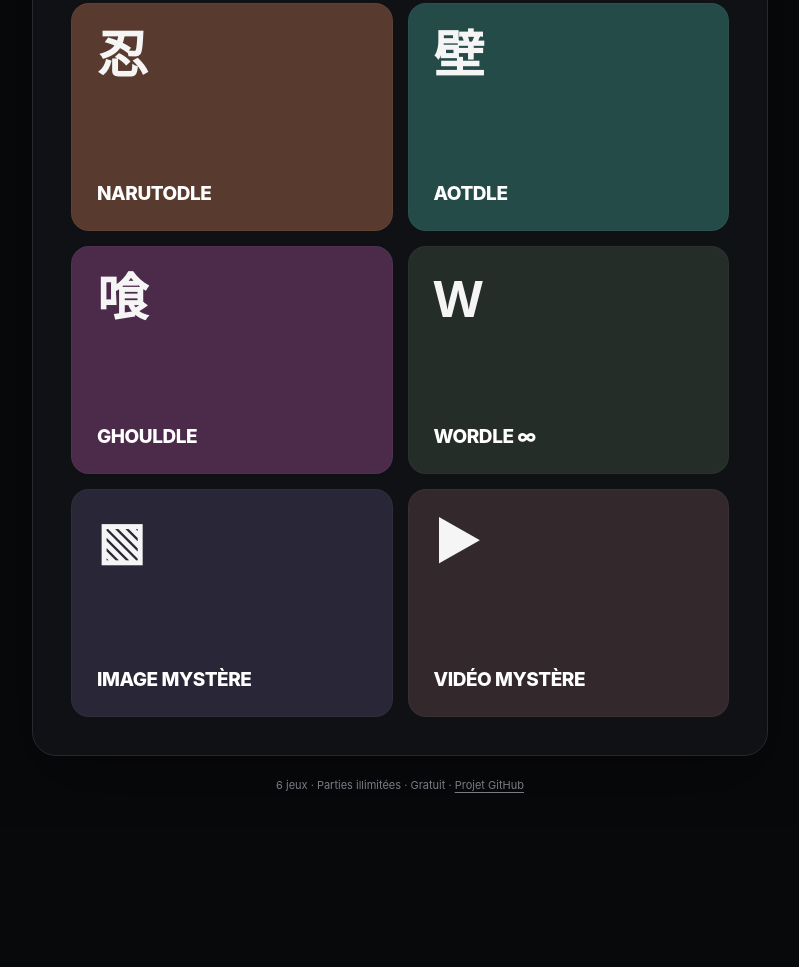
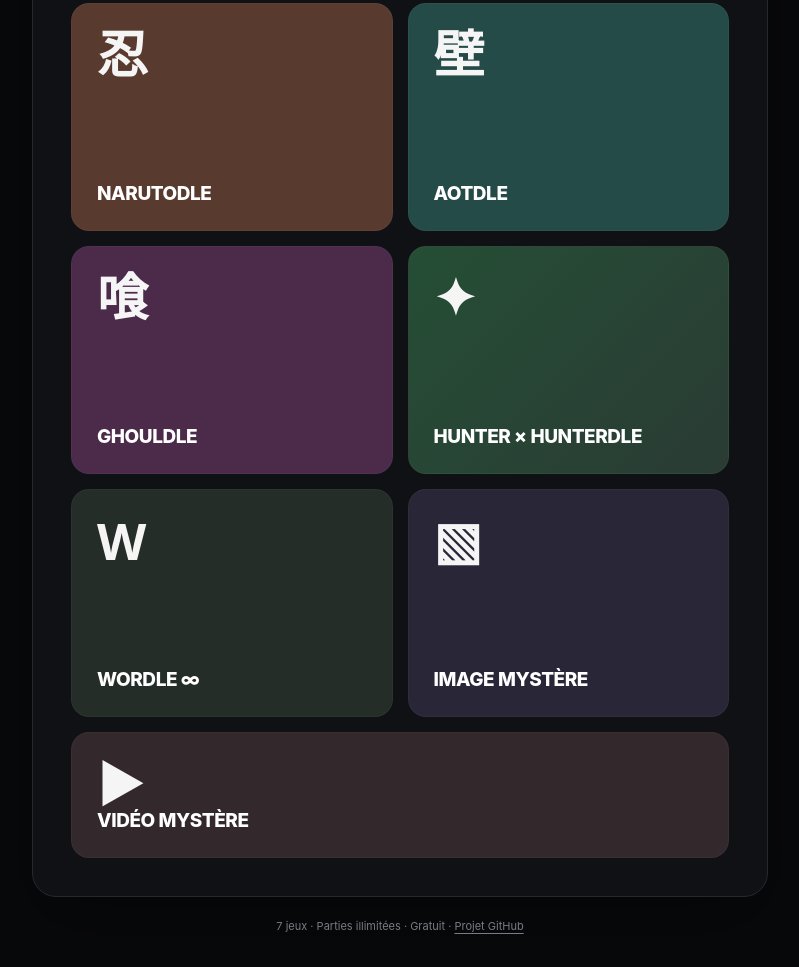
Before and after one commit to Rxse0/animedle-infini, a plain HTML site: page index.html in a window 1280 px wide. Shown: the part 203-1170 px from the top of the page, without its empty margins (240-1039 px from the left). Before the commit the page ends 1029 px from the top, so only its background shows below. Drawn offline with Linux system fonts and the light colour scheme.

Commit message:
Add Hunter x Hunterdle card to seven-game arcade home

```diff
--- a/index.html
+++ b/index.html
@@ -4,7 +4,7 @@
   <meta charset="utf-8">
   <meta name="viewport" content="width=device-width,initial-scale=1">
   <meta name="theme-color" content="#08090b">
-  <meta name="description" content="AnimeDle infini : choisis parmi 6 mini-jeux Naruto, Attack on Titan, Tokyo Ghoul, Wordle, Image Mystère et Vidéo Mystère.">
+  <meta name="description" content="AnimeDle infini : 7 mini-jeux Naruto, Attack on Titan, Tokyo Ghoul, Hunter x Hunter, Wordle, Image et Vidéo Mystère.">
   <meta http-equiv="Cache-Control" content="no-cache, must-revalidate">
   <title>AnimeDle ∞ — Choisis ton jeu</title>
   <style>
@@ -28,7 +28,7 @@
     .tile-title{font-size:clamp(13px,2.6vw,19px);font-weight:850;letter-spacing:-.45px;line-height:1.17;color:#fff;overflow-wrap:break-word}
     .tile .arrow{position:absolute;right:15px;bottom:15px;color:#ffffff8a;font-size:17px;opacity:0;transform:translate(-4px,4px);transition:opacity .2s,transform .2s}
     .tile:hover .arrow,.tile:focus-visible .arrow{opacity:1;transform:none}
-    .naruto{background:#593a2e}.aot{background:#254b49}.tokyo{background:#4c2a4a}.wordle{background:#252d29}.image{background:#292737}.video{background:#33292c}
+    .naruto{background:#593a2e}.aot{background:#254b49}.tokyo{background:#4c2a4a}.hxh{background:linear-gradient(135deg,#254e35,#2a3b34)}.wordle{background:#252d29}.image{background:#292737}.video{background:#33292c;grid-column:1/-1;min-height:126px}
     .glyph.wordle-glyph{font-family:ui-sans-serif,system-ui;font-weight:850}
     .footer{text-align:center;margin:20px 0 0;color:#797c84;font-size:11px;line-height:1.7}
     .footer a{text-decoration:underline;text-underline-offset:3px}
@@ -54,7 +54,7 @@
         <h1 id="homeTitle">ANIMEDLE <span>∞</span></h1>
         <p class="subtitle">CHOISIS UN JEU. JOUE SANS LIMITE.</p>
       </header>
-      <nav class="tiles" aria-label="Les six jeux disponibles">
+      <nav class="tiles" aria-label="Les sept jeux disponibles">
         <a class="tile naruto" href="./personnages.html#naruto" aria-label="Jouer à Narutodle">
           <span class="glyph" aria-hidden="true">忍</span><span class="tile-title">NARUTODLE</span><span class="arrow" aria-hidden="true">↗</span>
         </a>
@@ -63,6 +63,9 @@
         </a>
         <a class="tile tokyo" href="./personnages.html#tokyo" aria-label="Jouer à Ghouldle">
           <span class="glyph" aria-hidden="true">喰</span><span class="tile-title">GHOULDLE</span><span class="arrow" aria-hidden="true">↗</span>
+        </a>
+        <a class="tile hxh" href="./personnages.html#hxh" aria-label="Jouer à Hunter x Hunterdle">
+          <span class="glyph" aria-hidden="true">✦</span><span class="tile-title">HUNTER × HUNTERDLE</span><span class="arrow" aria-hidden="true">↗</span>
         </a>
         <a class="tile wordle" href="./wordle.html" aria-label="Jouer au Wordle infini">
           <span class="glyph wordle-glyph" aria-hidden="true">W</span><span class="tile-title">WORDLE ∞</span><span class="arrow" aria-hidden="true">↗</span>
@@ -75,7 +78,7 @@
         </a>
       </nav>
     </section>
-    <p class="footer">6 jeux · Parties illimitées · Gratuit · <a href="https://github.com/Rxse0/animedle-infini" target="_blank" rel="noopener noreferrer">Projet GitHub</a></p>
+    <p class="footer">7 jeux · Parties illimitées · Gratuit · <a href="https://github.com/Rxse0/animedle-infini" target="_blank" rel="noopener noreferrer">Projet GitHub</a></p>
   </main>
 </body>
 </html>
```
